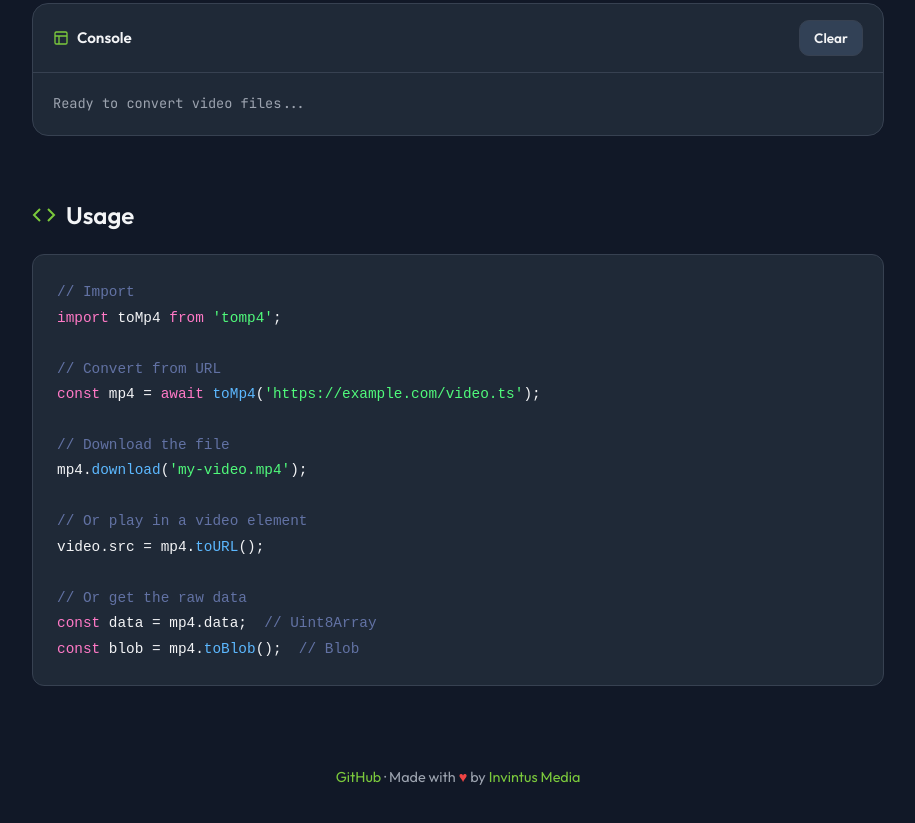
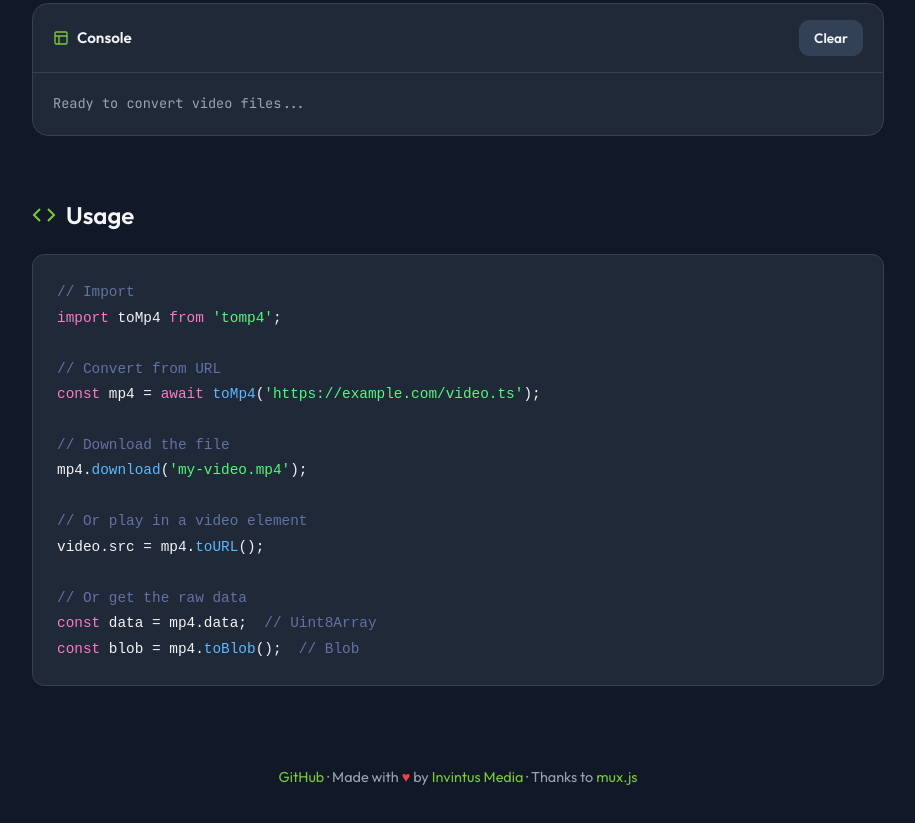
Before and after one commit to TVWIT/toMp4.js, a website: page index.html in a window 1280 px wide. Shown: the part 886-1709 px from the top of the page, without its empty margins (182-1097 px from the left). Drawn offline with Linux system fonts and the light colour scheme.

Commit message:
Add mux.js credit back

```diff
--- a/index.html
+++ b/index.html
@@ -441,7 +441,8 @@ video.src = mp4.<span class="function">toURL</span>();
     <footer>
       <p>
         <a href="https://github.com/TVWIT/toMp4.js" target="_blank">GitHub</a> ·
-        Made with <span style="color: #ef4444;">♥</span> by <a href="https://invintus.com" target="_blank">Invintus Media</a>
+        Made with <span style="color: #ef4444;">♥</span> by <a href="https://invintus.com" target="_blank">Invintus Media</a> ·
+        Thanks to <a href="https://github.com/videojs/mux.js" target="_blank">mux.js</a>
       </p>
     </footer>
   </div>
```
